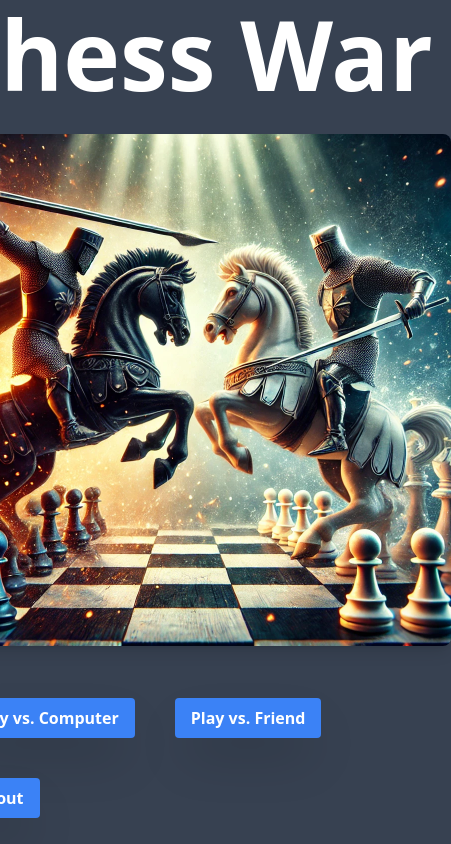
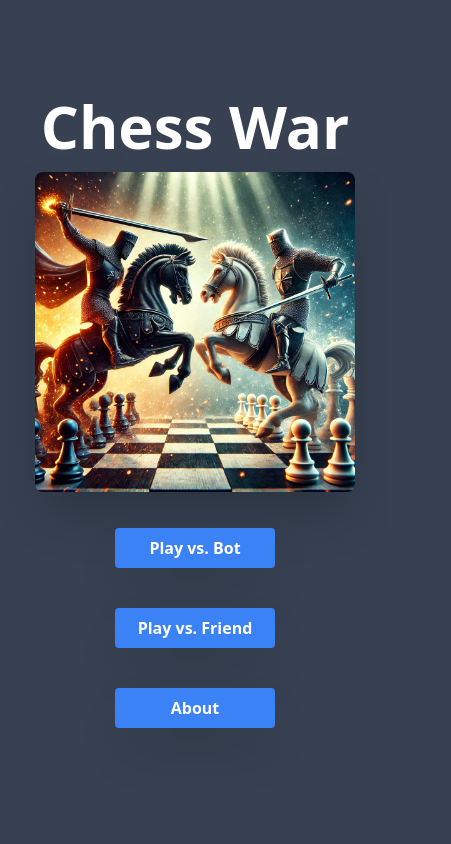
Before and after one commit to jimmacur/chess-war, a Vue app: page / in a window 390 px wide. Shown: the whole page, 451 px wide, since content can reach past the window. Built offline with nearby package versions, Linux system fonts and the light colour scheme.

Commit message:
makes homepage and buttons responsive

```diff
--- a/src/assets/tailwind.css
+++ b/src/assets/tailwind.css
@@ -4,6 +4,9 @@
 
 .btn {
   @apply bg-blue-500 hover:bg-blue-700 text-white font-bold py-2 px-4 m-5 rounded shadow-2xl;
+  @apply sm:px-3 sm:m-3;
+  @apply md:py-1 md:px-4 sm:m-1;
+  @apply w-40 flex items-center justify-center;
 }
 
 body {
--- a/src/views/HomeScreen.vue
+++ b/src/views/HomeScreen.vue
@@ -1,21 +1,21 @@
 <template>
-  <div>
+  <div class="min-h-screen flex flex-col justify-center items-center space-y-4 sm:space-y-6 md:space-y-8">
     <!-- Title -->
-    <h1 class="text-8xl font-bold mb-8">Chess War</h1>
+    <h1 class="text-6xl sm:text-7xl md:text-8xl font-bold text-center">Chess War</h1>
 
     <!-- Logo -->
     <div>
       <img
         src="../../public/assets/logo.jpg"
         alt="Chess War Logo"
-        class="max-w-lg rounded-lg shadow-lg mb-8"
+        class="max-w-xs sm:max-w-md md:max-w-lg lg:max-w-lg rounded-lg shadow-2xl mx-auto "
       />
     </div>
 
     <!-- Buttons -->
-    <div>
-      <button @click="openModal('playVsComputer')" class="btn">Play vs. Computer</button>
-      <router-link to="/game/friend" class="btn inline-block text-center">Play vs. Friend</router-link>
+    <div class="w-full max-w-xs sm:max-w-md md:max-w-lg flex flex-col sm:flex-row items-center md: justify-between">
+      <button @click="openModal('playVsComputer')" class="btn">Play vs. Bot</button>
+      <router-link to="/game/friend" class="btn inline-block">Play vs. Friend</router-link>
       <button @click="openModal('about')" class="btn">About</button>
     </div>
 
```
